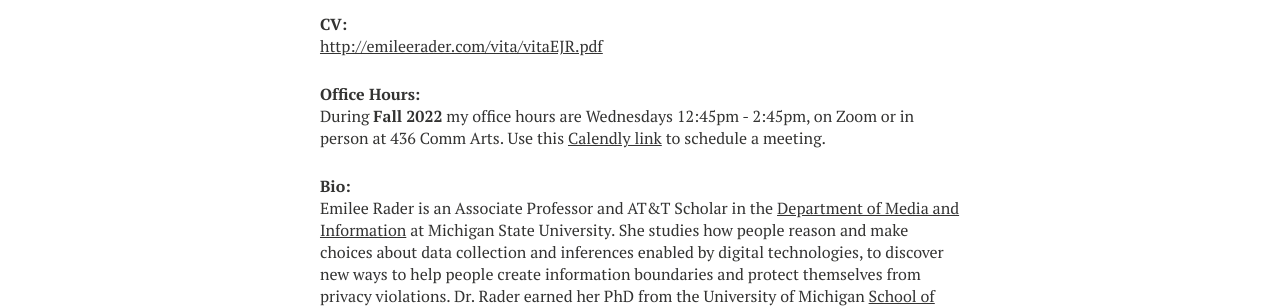
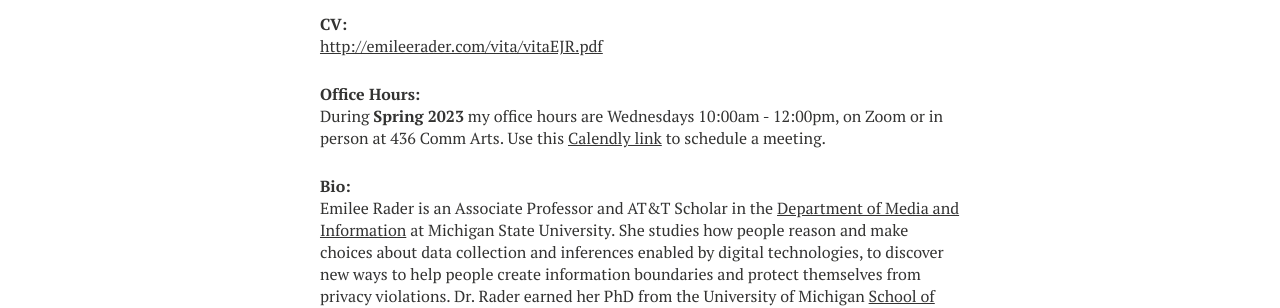
Before and after one commit to bierdoctor/bierdoctor.github.io, a Jekyll site: the page built from about/index.md, in a window 1280 px wide. Shown: the part 705-1013 px from the top of the page. Built offline with Jekyll 4.4.1, drawn with Linux system fonts in a browser that asks for light colours; nearby versions of some CDN libraries.

Commit message:
update office hours for SS23

```diff
--- a/about/index.md
+++ b/about/index.md
@@ -34,7 +34,7 @@ Room 436, Communication Arts and Sciences Building
 The [Behavior, Information and Technology Lab (BITLab)](https://bitlab.cas.msu.edu) at MSU. Room 249 Comm Arts. -->
 
 **Office Hours:**
-During **Fall 2022** my office hours are Wednesdays 12:45pm - 2:45pm, on Zoom or in person at 436 Comm Arts. Use this [Calendly link](https://calendly.com/emileerader/office-hours-fall-2022) to schedule a meeting.
+During **Spring 2023** my office hours are Wednesdays 10:00am - 12:00pm, on Zoom or in person at 436 Comm Arts. Use this [Calendly link](https://calendly.com/emileerader/office-hours-spring-2023) to schedule a meeting.
 
 **Bio:**
 Emilee Rader is an Associate Professor and AT&T Scholar in the [Department of Media and Information](http://mi.msu.edu) at Michigan State University. She studies how people reason and make choices about data collection and inferences enabled by digital technologies, to discover new ways to help people create information boundaries and protect themselves from privacy violations. Dr. Rader earned her PhD from the University of Michigan [School of Information](https://www.si.umich.edu) and spent two years at Northwestern University in the [Department of Communication Studies](http://www.communication.northwestern.edu/departments/communicationstudies), where she was a recipient of the highly competitive Computing Innovation post-doctoral fellowship award from the Computing Research Association. She also has a professional Master’s degree from the [Human Computer Interaction Institute](https://www.hcii.cmu.edu) at Carnegie Mellon University, and worked with an interdisciplinary team of researchers at Motorola Labs in the early 2000’s designing and evaluating applications for mobile technologies. Her work has been funded by several grants from the National Science Foundation, and she primarily publishes in usable privacy and security and human-computer interaction venues.
```
